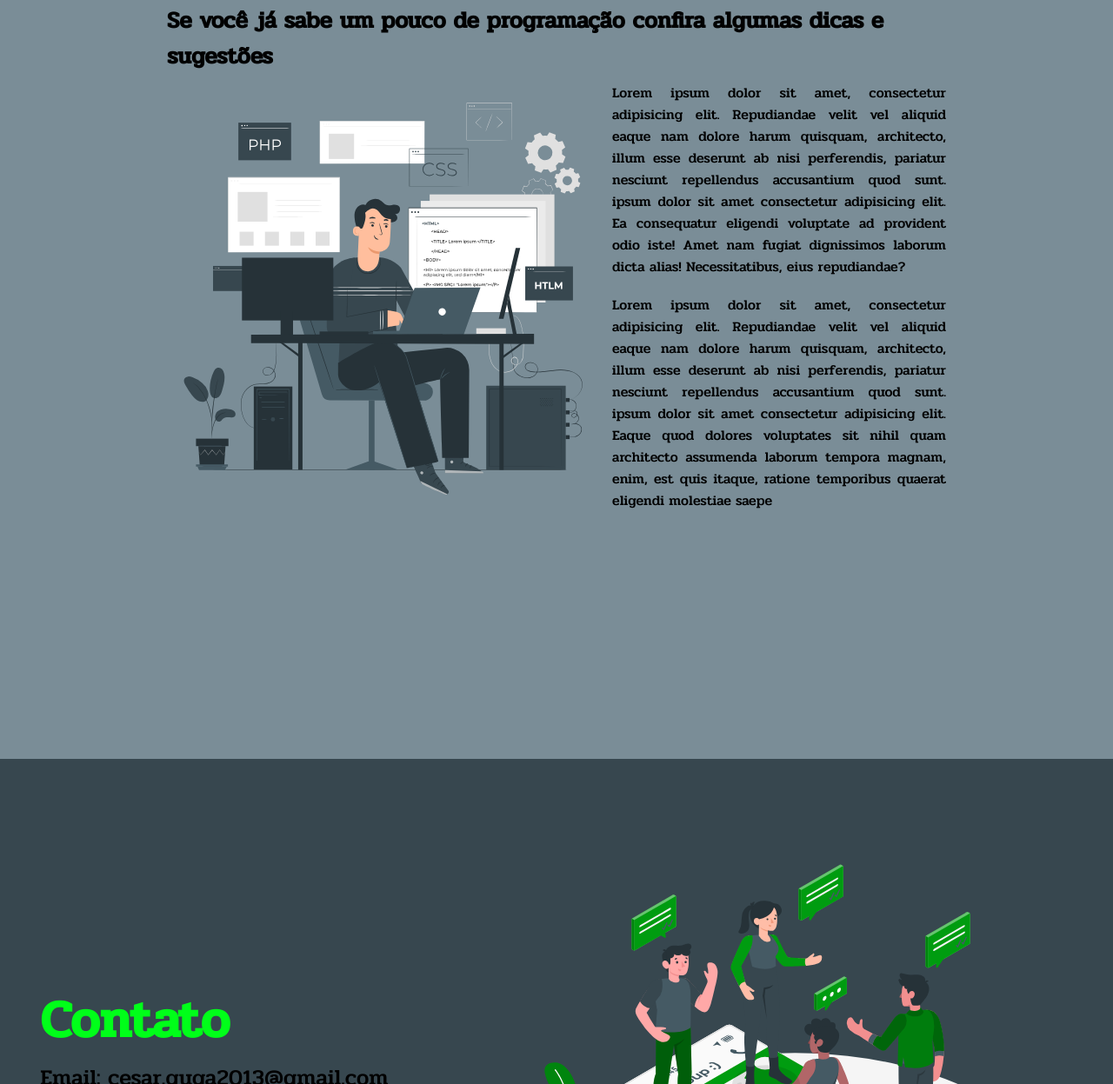
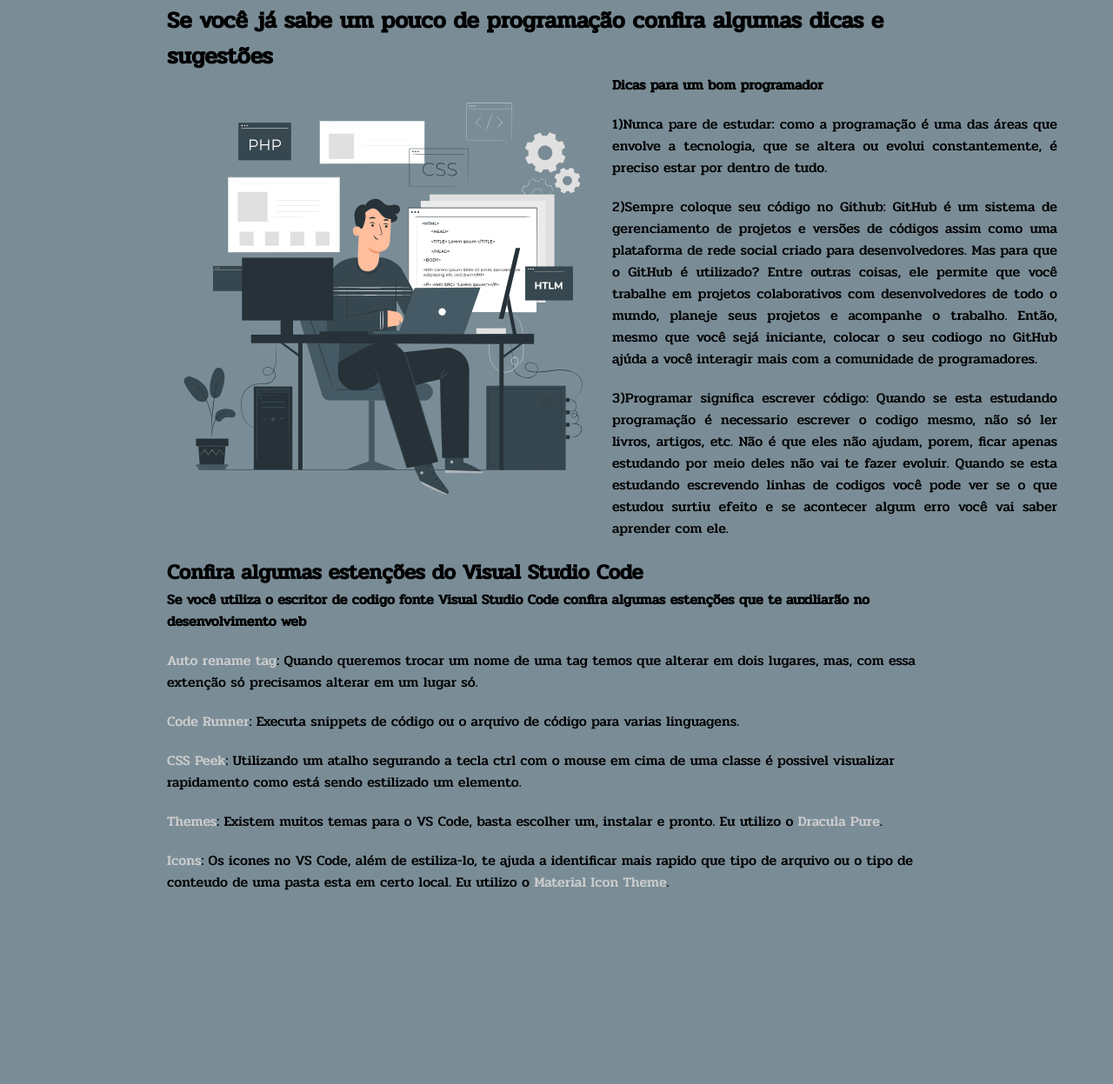
Before and after one commit to cesar-augusto-alves-barbosa/projeto-pessoal-bandtec, a website: page public/user.html in a window 1280 px wide. Shown: the part 3047-4294 px from the top of the page at 87% size. Drawn offline with Linux system fonts and the light colour scheme.

Commit message:
Inserindo sugestões na pagina de usuário

```diff
--- a/public/css/main.css
+++ b/public/css/main.css
@@ -37,17 +37,17 @@
 
 
   ::-webkit-scrollbar-track {
-    background: var(--gray-ligth-color);
+    background: #002a0f;
   }
 
 
   ::-webkit-scrollbar-thumb {
-    background: linear-gradient(var(--primary-color), var(--secondary-color));
+    background: linear-gradient(var(--light-secondary-color), var(--secondary-color));
   }
 
 
   ::-webkit-scrollbar-thumb:hover {
-    background: var(--primary-color);
+    background: linear-gradient(var(--gray-ligth-color), var(--secondary-color));
   }
 
 /* Navigation */
--- a/public/css/user.css
+++ b/public/css/user.css
@@ -85,9 +85,10 @@
 /* Devs */
 
 .conteiner-devs {
-    height: 120vh;
+    height: 190vh;
     display: flex;
-    justify-content: center;
+    flex-direction: column;
+    align-items: center;
     background-color: var(--gray-ligth-color);
 }
 .devs {
@@ -107,15 +108,31 @@
 .devs .tips-devs .icon-devs {
     height: 40vw;
 }
-.devs .tips-devs .paragraphs {
+.devs .tips-devs .tips {
     text-align: justify;
     display: flex;
     flex-direction: column;
     justify-content: space-around;
 }
 
-.devs .tips-devs .paragraphs p {
-    width: 30vw;
+.devs .tips-devs .tips ul li  {
+    list-style: none;
+    margin: 20px 0px;
+    width: 40vw;
+}
+
+/* Sugestions */
+
+.sugestions {
+    width: 70vw;
+}
+.sugestions .list-sugestions li {
+    list-style: none;
+    margin: 20px 0px;
+}
+.sugestions .list-sugestions li a {
+    color: #cecece;
+    text-decoration: none;
 }
 
 @keyframes anm-left{
--- a/public/user.html
+++ b/public/user.html
@@ -101,21 +101,66 @@
                 <h3 class="subtitle-devs">Se você já sabe um pouco de programação confira algumas dicas e sugestões</h3>
                 <div class="tips-devs">
                     <img class="icon-devs" src="./images/Programming-pana (3).svg" alt="Imgem Programador">
-                    <div class="paragraphs">
-                        <p>Lorem ipsum dolor sit amet, consectetur adipisicing elit. Repudiandae velit vel aliquid eaque
-                            nam dolore harum quisquam, architecto, illum esse deserunt ab nisi perferendis, pariatur
-                            nesciunt repellendus accusantium quod sunt. ipsum dolor sit amet consectetur adipisicing
-                            elit. Ea
-                            consequatur eligendi voluptate ad provident odio iste! Amet nam fugiat dignissimos laborum
-                            dicta alias! Necessitatibus, eius repudiandae?</p>
-                        <p>Lorem ipsum dolor sit amet, consectetur adipisicing elit. Repudiandae velit vel aliquid eaque
-                            nam dolore harum quisquam, architecto, illum esse deserunt ab nisi perferendis, pariatur
-                            nesciunt repellendus accusantium quod sunt. ipsum dolor sit amet consectetur adipisicing
-                            elit. Eaque quod dolores voluptates sit
-                            nihil quam architecto assumenda laborum tempora magnam, enim, est quis itaque, ratione
-                            temporibus quaerat eligendi molestiae saepe</p>
+                    <div class="tips">
+                        <h4>Dicas para um bom programador</h4>
+                        <ul>
+
+                            <li>1)Nunca pare de estudar: como a programação é uma das áreas que envolve a tecnologia,
+                                que se altera ou evolui constantemente, é preciso estar por dentro de tudo.
+                            </li>
+                            <li>2)Sempre coloque seu código no Github: GitHub é um sistema de gerenciamento de projetos
+                                e
+                                versões de códigos assim como uma plataforma de rede social criado para desenvolvedores.
+                                Mas para que o GitHub é utilizado? Entre outras coisas, ele permite que você trabalhe em
+                                projetos colaborativos com desenvolvedores de todo o mundo, planeje seus projetos e
+                                acompanhe o trabalho. Então, mesmo que você sejá iniciante, colocar o seu codiogo no
+                                GitHub ajúda a você interagir mais com a comunidade de programadores.
+                            </li>
+                            <li>
+                                3)Programar significa escrever código: Quando se esta estudando programação é necessario
+                                escrever o codigo mesmo, não só ler livros, artigos, etc. Não é que eles não ajudam,
+                                porem, ficar apenas estudando por meio deles não vai te fazer evoluir. Quando se esta
+                                estudando escrevendo linhas de codigos você pode ver se o que estudou surtiu efeito e se
+                                acontecer algum erro você vai saber aprender com ele.
+                            </li>
+                        </ul>
                     </div>
                 </div>
+            </div>
+            <div class="sugestions">
+                <h2 class="title-sugestions">
+                    Confira algumas estenções do Visual Studio Code
+                </h2>
+                <h4 class="subtitle-sugestions">Se você utiliza o escritor de codigo fonte Visual Studio Code confira
+                    algumas estenções que te
+                    auxiliarão no desenvolvimento web</h4>
+                <ul class="list-sugestions">
+                    <li><a href="https://marketplace.visualstudio.com/items?itemName=formulahendry.auto-rename-tag">Auto
+                            rename tag</a>: Quando queremos trocar um nome de uma tag temos que alterar em
+                        dois lugares, mas, com essa extenção só precisamos alterar em um lugar só.</li>
+                    <li><a href="https://marketplace.visualstudio.com/items?itemName=formulahendry.code-runner">Code
+                            Runner</a>: Executa snippets de código ou o arquivo de código para varias
+                        linguagens.
+                    </li>
+                    <li><a href="https://marketplace.visualstudio.com/items?itemName=pranaygp.vscode-css-peek">CSS
+                            Peek</a>: Utilizando um atalho segurando a tecla ctrl com o mouse em cima de uma
+                        classe é
+                        possivel visualizar rapidamento como está sendo estilizado um elemento.</li>
+                    <li><a
+                            href="https://marketplace.visualstudio.com/search?target=VSCode&category=Themes&sortBy=Installs">Themes</a>:
+                        Existem muitos temas para o VS Code, basta escolher um, instalar e
+                        pronto. Eu
+                        utilizo o <a
+                            href="https://marketplace.visualstudio.com/items?itemName=blackblackcat.dracula-pure">Dracula
+                            Pure</a>.</li>
+                    <li><a
+                            href="https://marketplace.visualstudio.com/search?target=VSCode&category=Themes&sortBy=Installs">Icons</a>:
+                        Os icones no VS Code, além de estiliza-lo, te ajuda a identificar mais
+                        rapido que
+                        tipo de arquivo ou o tipo de conteudo de uma pasta esta em certo local. Eu utilizo o <a
+                            href="https://marketplace.visualstudio.com/items?itemName=PKief.material-icon-theme">Material
+                            Icon Theme</a>.</li>
+                </ul>
             </div>
         </div>
         <div class="contact">
```
